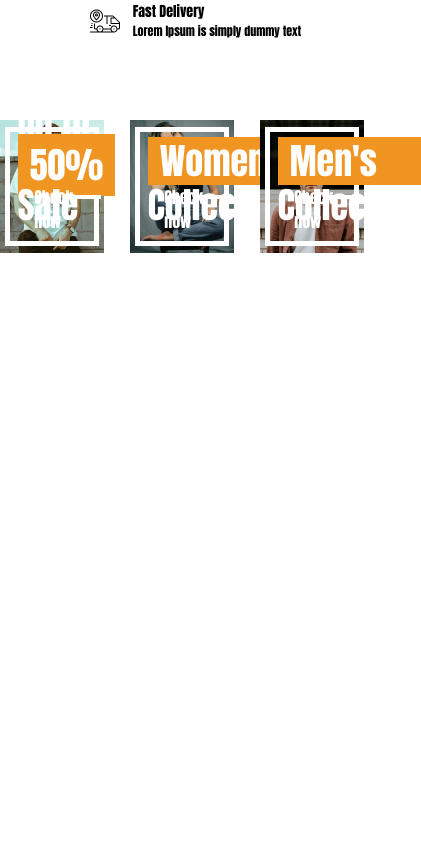
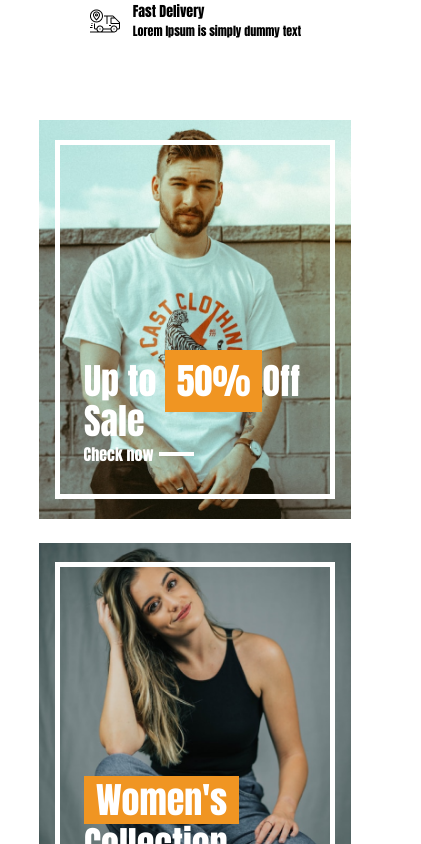
Before and after one commit to shihabsararrafid/fungshon-commerce, a React (Create React App) app: page / in a window 390 px wide. Shown: the part 1580-2424 px from the top of the page, 421 px wide, since content can reach past the window. Before the commit the page ends 1913 px from the top, so only its background shows below. Built offline with nearby package versions, Linux system fonts and the light colour scheme.

Commit message:
collection responsive done

```diff
--- a/src/Components/Pages/HomePage/Collection/Collection.js
+++ b/src/Components/Pages/HomePage/Collection/Collection.js
@@ -5,8 +5,8 @@ import women from "./../../../../Images/collection/women.png";
 import "./Collection.css";
 const Collection = () => {
   return (
-    <div className="my-20 lg:w-[85%] grid grid-cols-3 mx-auto">
-      <div className="img-container w-[80%] relative">
+    <div className="my-20 lg:w-[85%] md:w-[90%] grid md:grid-cols-2 grid-cols-1 gap-6 justify-center lg:grid-cols-3 mx-auto">
+      <div className="img-container mx-auto w-[80%] relative">
         <img className="w-full" src={sale} alt="" />
         <div className="box ">
           <h1 className="absolute bottom-[15%] left-[9%] text-4xl">
@@ -19,7 +19,7 @@ const Collection = () => {
           </p>
         </div>
       </div>
-      <div className="img-container w-[80%] relative">
+      <div className="img-container  mx-auto w-[80%] relative">
         <img className="w-full" src={women} alt="" />
         <div className="box">
           <h1 className="absolute bottom-[15%] left-[9%] text-4xl">
@@ -32,7 +32,7 @@ const Collection = () => {
           </p>
         </div>
       </div>
-      <div className="img-container w-[80%] relative">
+      <div className="img-container  mx-auto w-[80%] relative">
         <img className="w-full" src={men} alt="" />
         <div className="box">
           <h1 className="absolute bottom-[15%] left-[9%] text-4xl">
```
